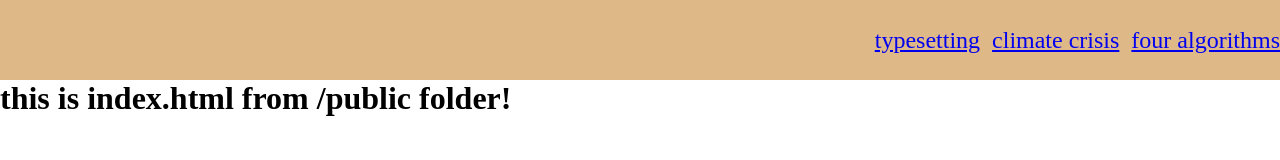
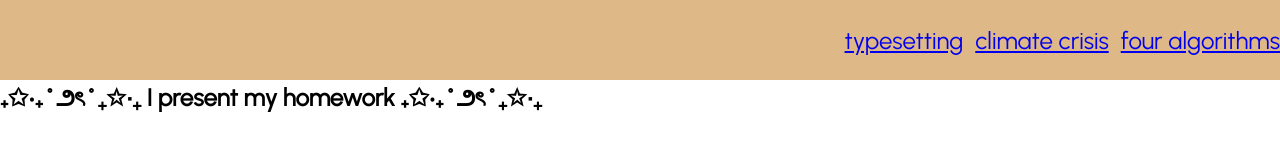
Before and after one commit to smunthe/express-navbar, a website: page public/index.html in a window 1280 px wide. Drawn offline with Linux system fonts and the light colour scheme.

Commit message:
Update index.html

```diff
--- a/public/index.html
+++ b/public/index.html
@@ -3,10 +3,15 @@
 <head>
     <meta charset="UTF-8">
     <meta name="viewport" content="width=device-width, initial-scale=1.0">
-    <title>INDEX</title>
+    <link rel="preconnect" href="https://fonts.googleapis.com">
+    <link rel="preconnect" href="https://fonts.gstatic.com" crossorigin>
+    <link href="https://fonts.googleapis.com/css2?family=Urbanist&display=swap" rel="stylesheet">
+
+    <title>express-navbar</title>
     <style>
         *{
             margin: 0;
+            font-family: 'Urbanist', sans-serif;
 
         }
         nav {
@@ -20,14 +25,19 @@
             gap: 0.75rem;
 
         }
+      h1 {
+        font-size: 1.5rem;
+      }
+
     </style>
 </head>
 <body>
     <nav>
-        <a href ="/typesetting">typesetting</a>
-        <a href = "/climate">climate crisis</a>
-        <a href = "/algo">four algorithms</a>
+       <a href ="/typesetting"  target = "_blank">typesetting</a>
+        <a href = "/climate"   target = "_blank" >climate crisis</a>
+        <a href = "/algo"   target = "_blank">four algorithms</a>
     </nav>
-    <h1>this is index.html from /public folder!</h1>
+    <h1> ₊✩‧₊˚౨ৎ˚₊✩‧₊ I present my homework ₊✩‧₊˚౨ৎ˚₊✩‧₊ </h1>
+
 </body>
 </html>
```
